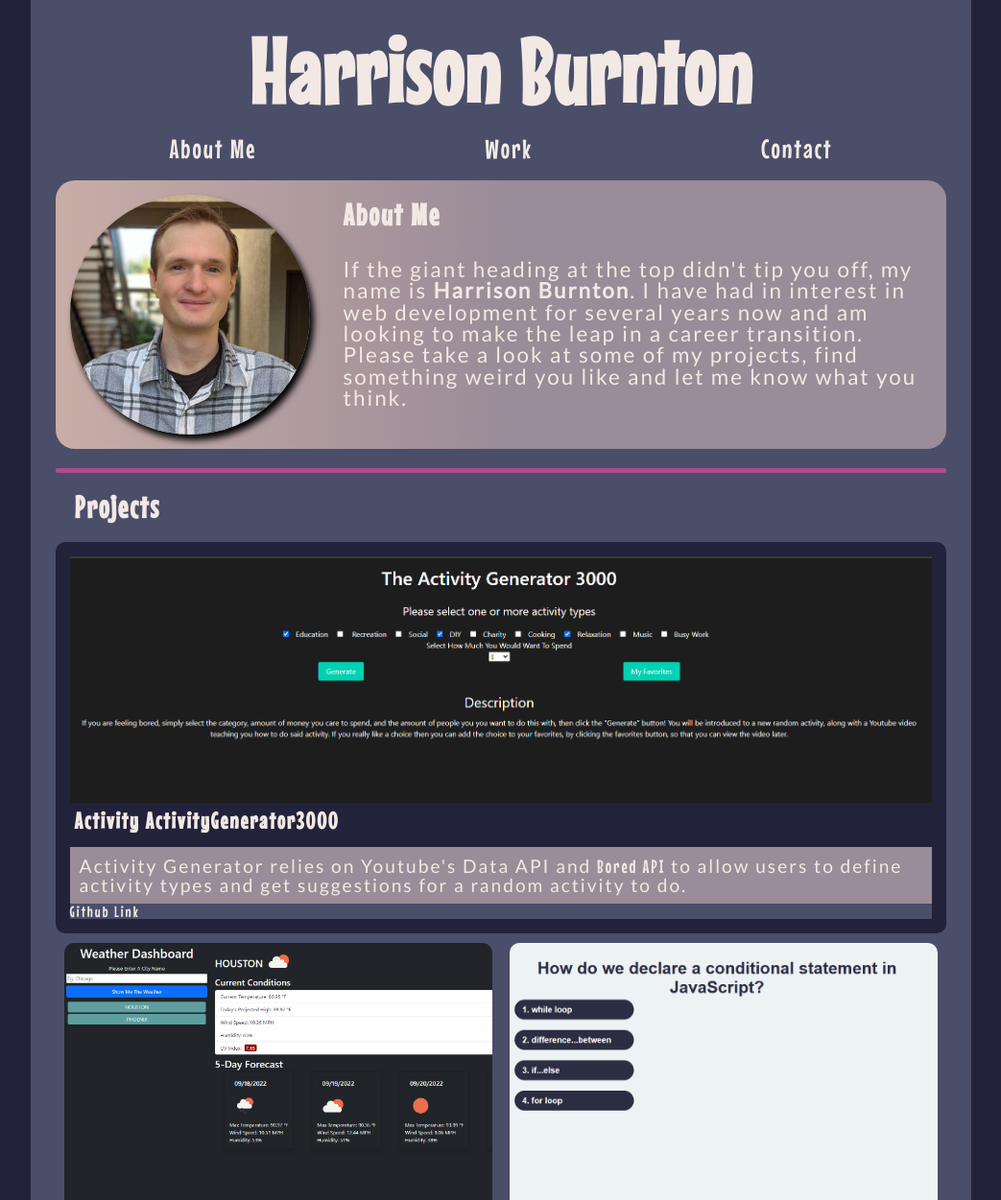
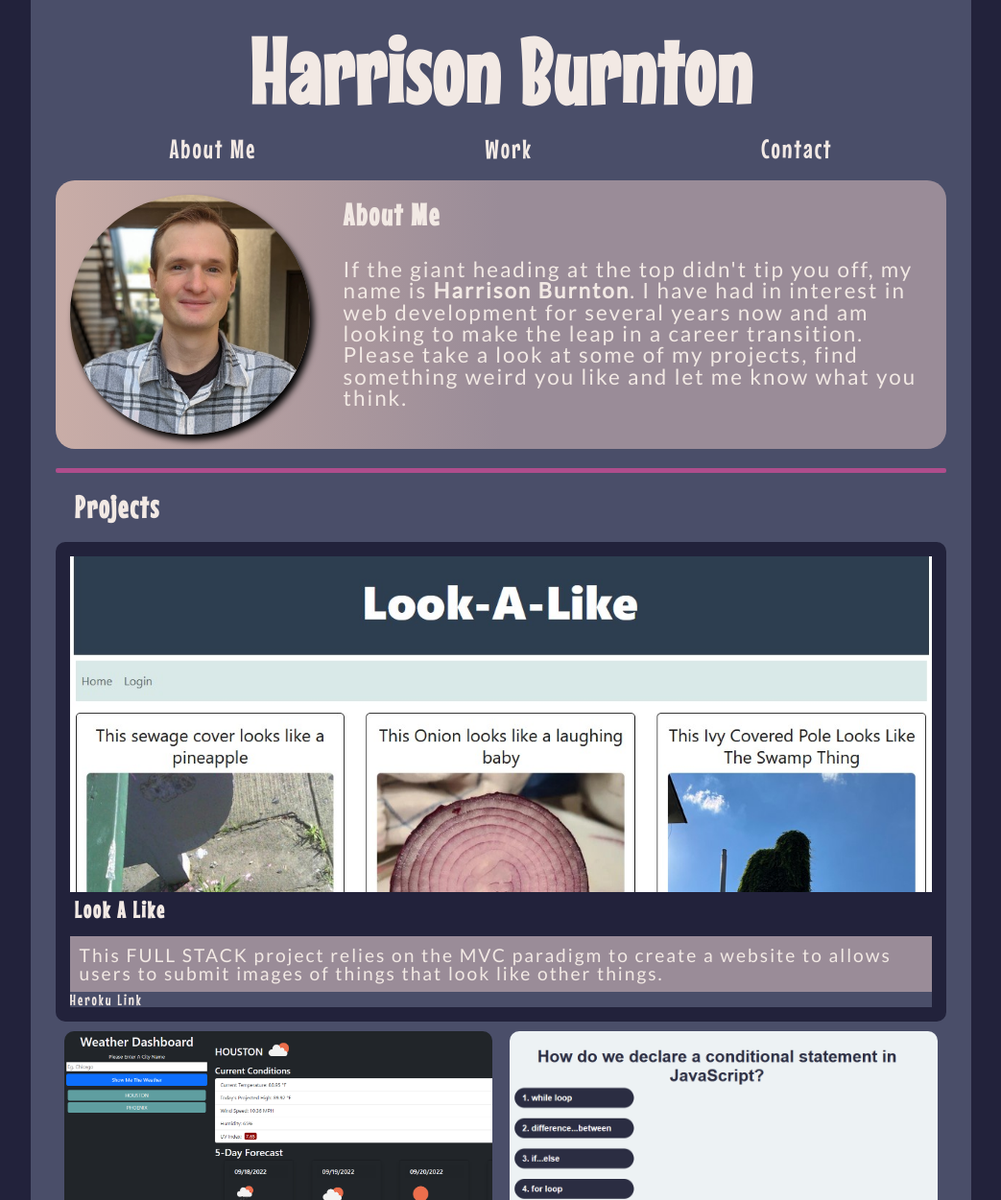
Before and after one commit to HBurnton/the_simian_portfolio, a plain HTML site: page index.html in a window 1280 px wide. Shown: the top 1251 px of the page at 96% size, without its empty margins (118-1161 px from the left). Drawn offline with Linux system fonts and the light colour scheme.

Commit message:
update project one

```diff
--- a/index.html
+++ b/index.html
@@ -52,10 +52,10 @@
                 <!--Project One intended to be separate, and lager-->
 
                 <article id="project_one">
-                    <a href="https://hburnton.github.io/ActivityGenerator3000/"><img src="./assets/images/activitygen.png">
-                    <h3>Activity ActivityGenerator3000</h3></a>
-                    <p>Activity Generator relies on Youtube's Data API and <a href='https://www.boredapi.com/'>Bored API</a> to allow users to define activity types and get suggestions for a random activity to do.</p>
-                    <a href="https://github.com/HBurnton/ActivityGenerator3000">Github Link</a>
+                    <a href="https://github.com/HBurnton/lookALike"><img src="./assets/images/look-a-like.jpg">
+                    <h3>Look A Like</h3></a>
+                    <p>This FULL STACK project relies on the MVC paradigm to create a website to allows users to submit images of things that look like other things. </p>
+                    <a href="https://afternoon-peak-71885.herokuapp.com/">Heroku Link</a>
                 </article>
 
                 <!--Other projects container-->
```
Also changed, not shown: assets/images/look-a-like.jpg (added).
